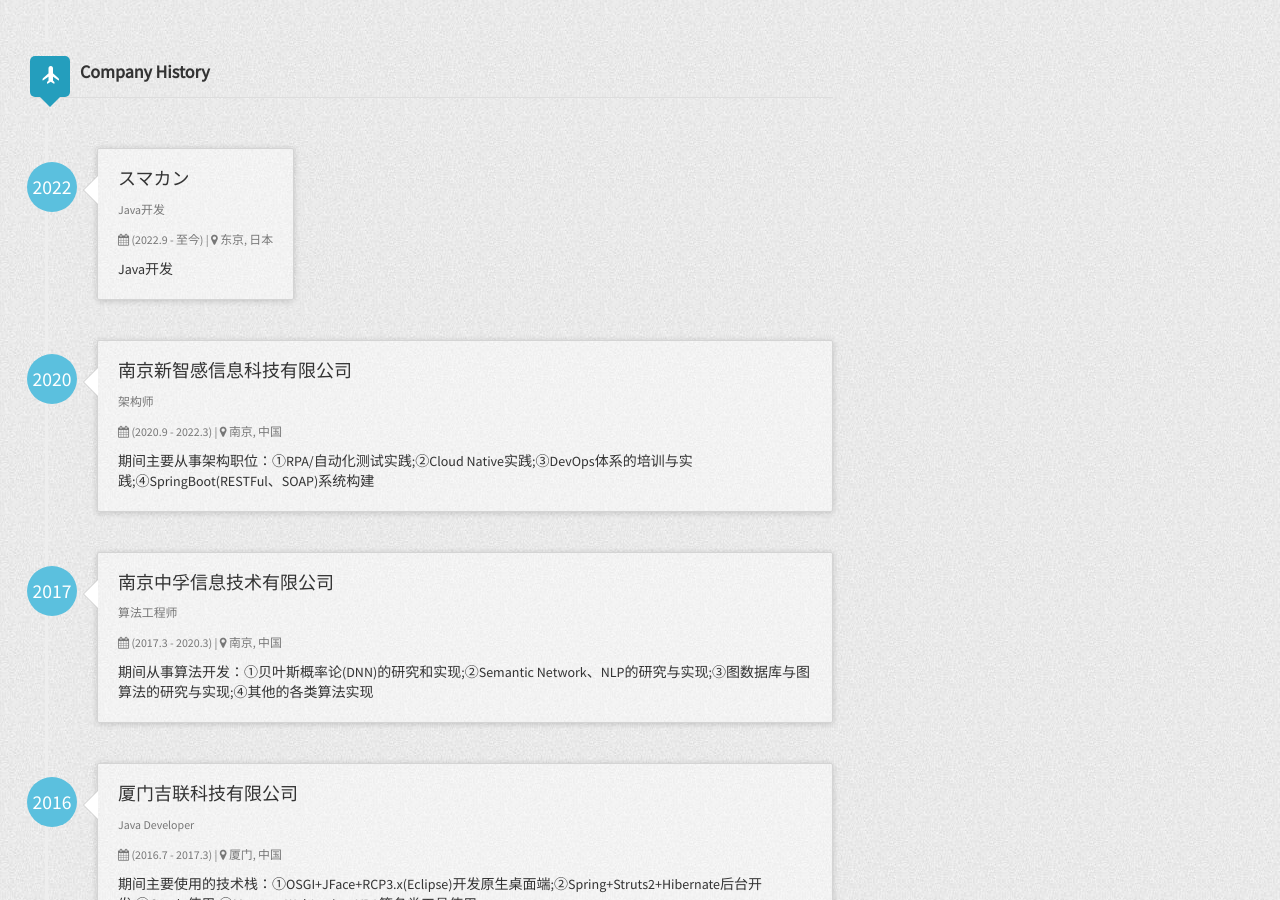
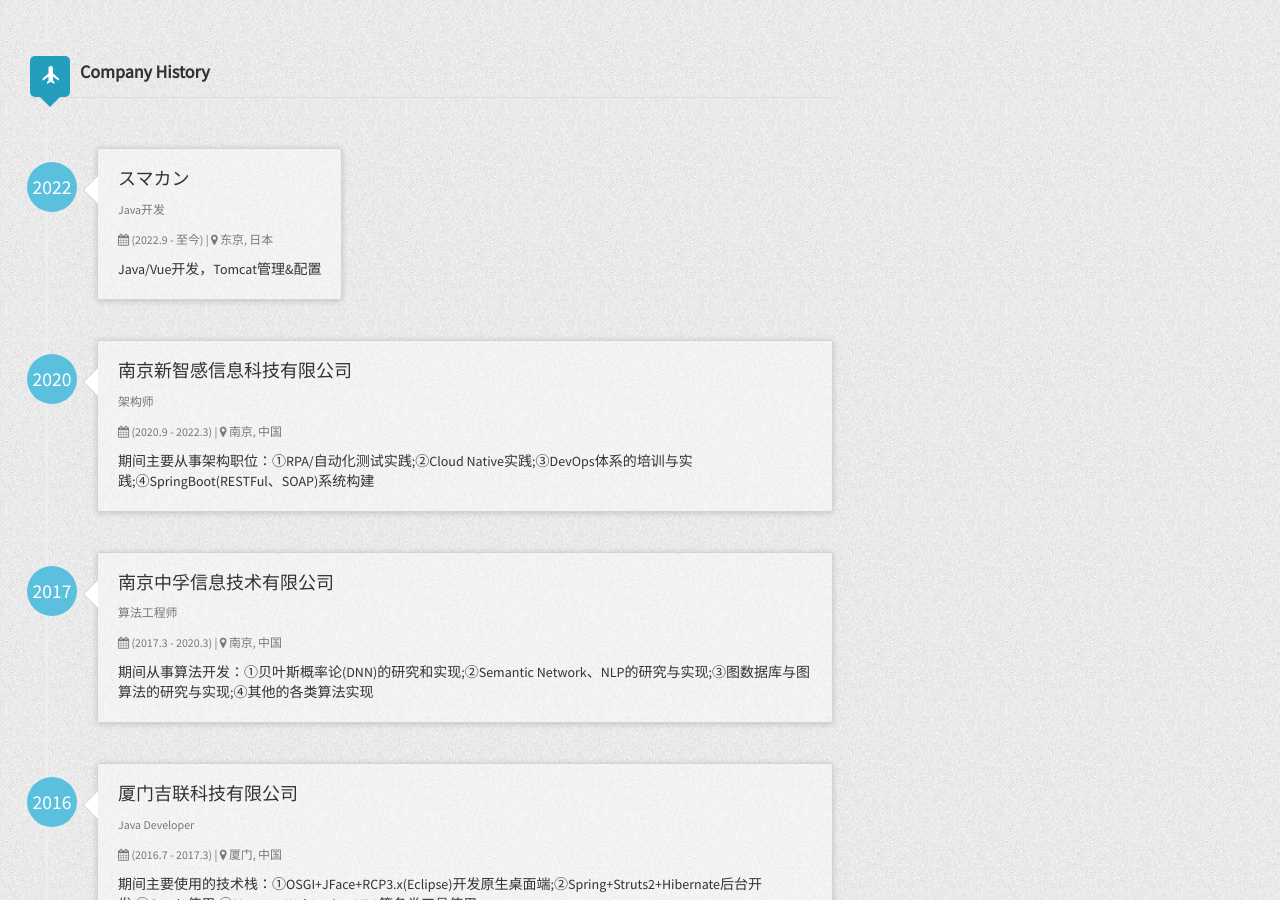
Before and after one commit to blaspheme/blaspheme.github.io, a Jekyll site: the page built from index.html, in a window 1280 px wide and 900 px high, scrolled down 1717 px. Built offline with Jekyll 4.4.1, drawn with Linux system fonts in a browser that asks for light colours; nearby versions of some CDN libraries.

Commit message:
普普通通从业经验

```diff
--- a/_config.yml
+++ b/_config.yml
@@ -83,7 +83,7 @@
       title: Java开发
       started: 2022
       duration: (2022.9 - 至今)
-      description: Java开发
+      description: Java/Vue开发，Tomcat管理&配置
     - company3:
       company: 南京新智感信息科技有限公司
       location: 南京, 中国
```
